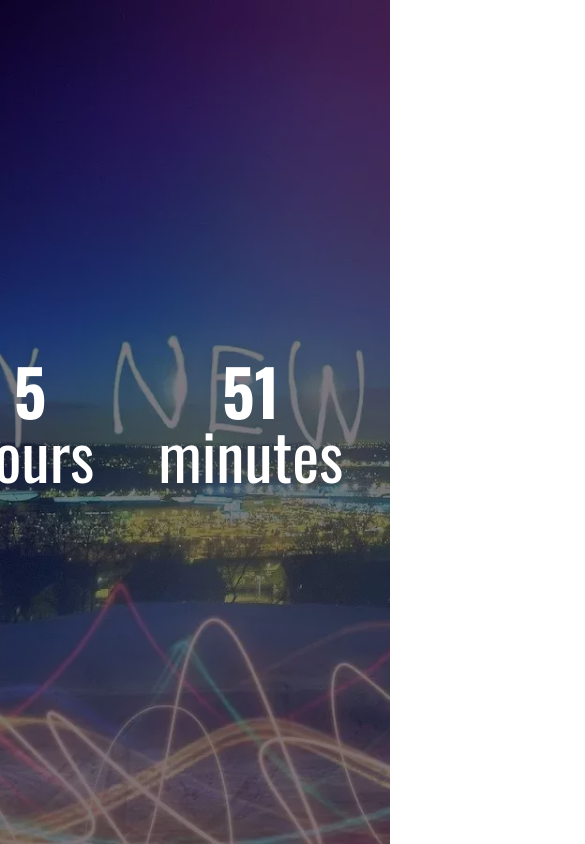
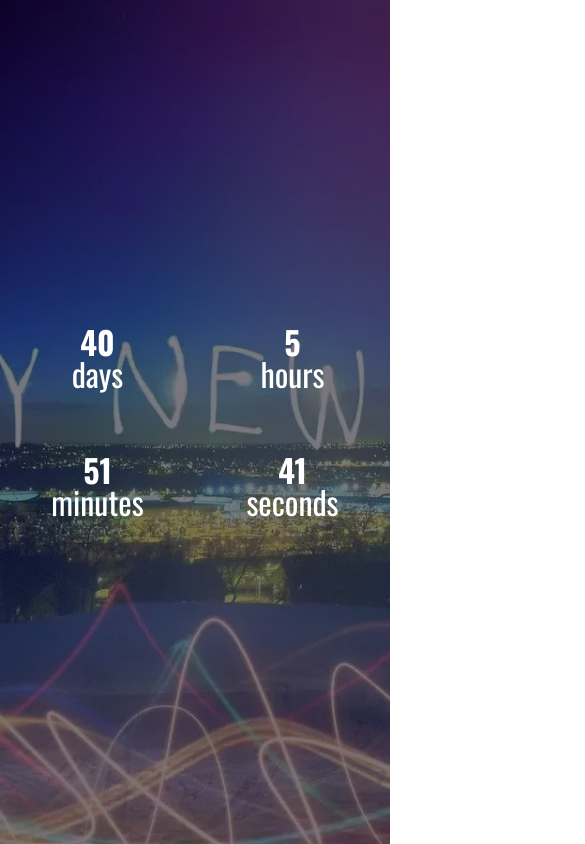
Before and after one commit to rohitjainfsl/JS-Snippets, a plain HTML site: page countDown/countDown.html in a window 390 px wide. Shown: the top 844 px of the page, 585 px wide, since content can reach past the window. Drawn offline with nearby package versions, Linux system fonts and the light colour scheme.

Commit message:
added responsiveness

```diff
--- a/countDown/countDown.css
+++ b/countDown/countDown.css
@@ -37,3 +37,24 @@
 .countdown p span:first-of-type{
   font-weight: 700;
 }
+
+
+@media all and (max-width: 900px){
+  .countdown{font-size: 350%;}
+  .countdown p{
+    padding-left: 1.5rem;
+    padding-right: 1.5rem;
+  }
+}
+
+@media all and (max-width: 760px){
+  .countdown{flex-wrap: wrap;}
+  .countdown p{
+    width: 50%;
+    padding: 2rem;
+  }
+}
+
+@media all and (max-width: 420px){
+  .countdown{font-size: 200%;}
+}
```
